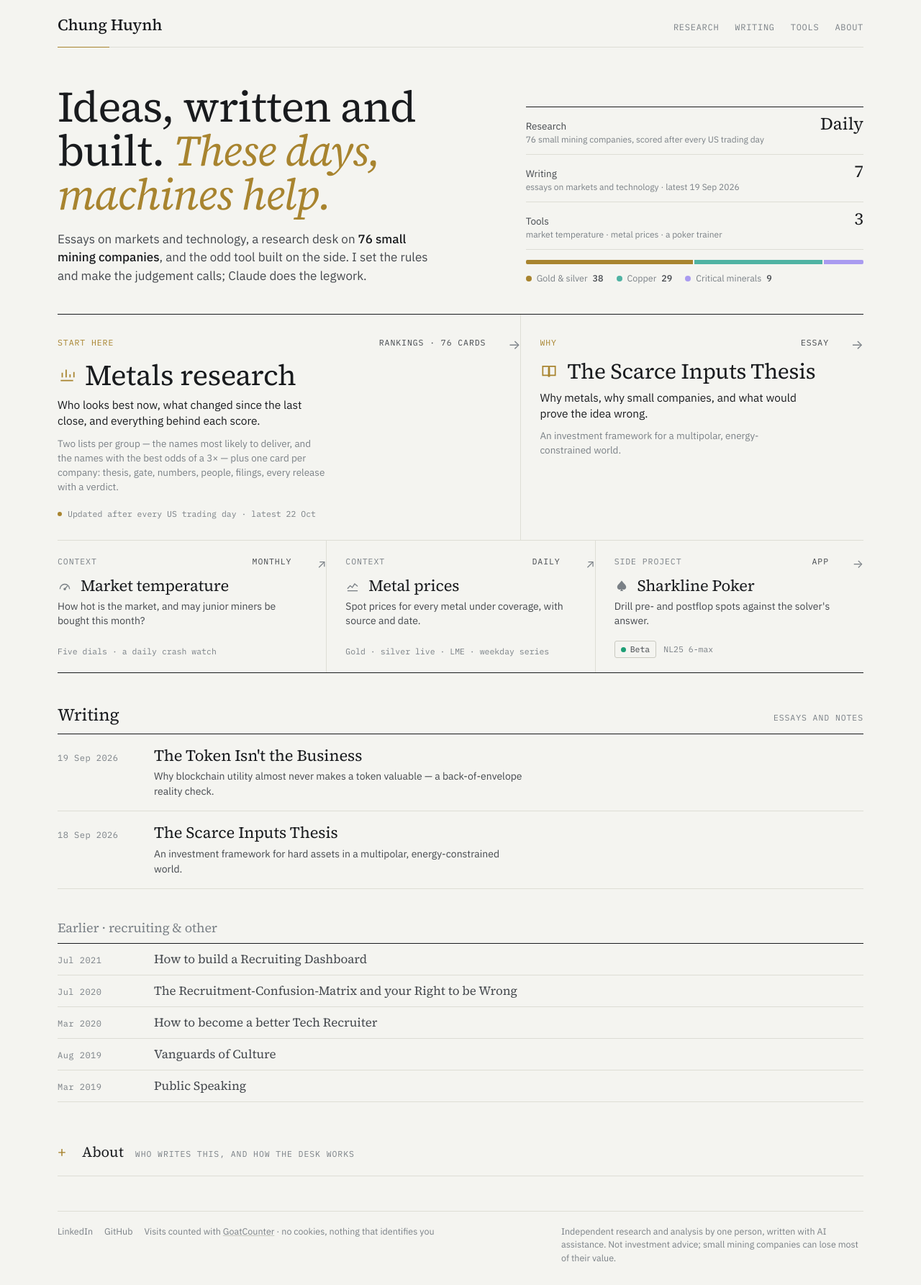
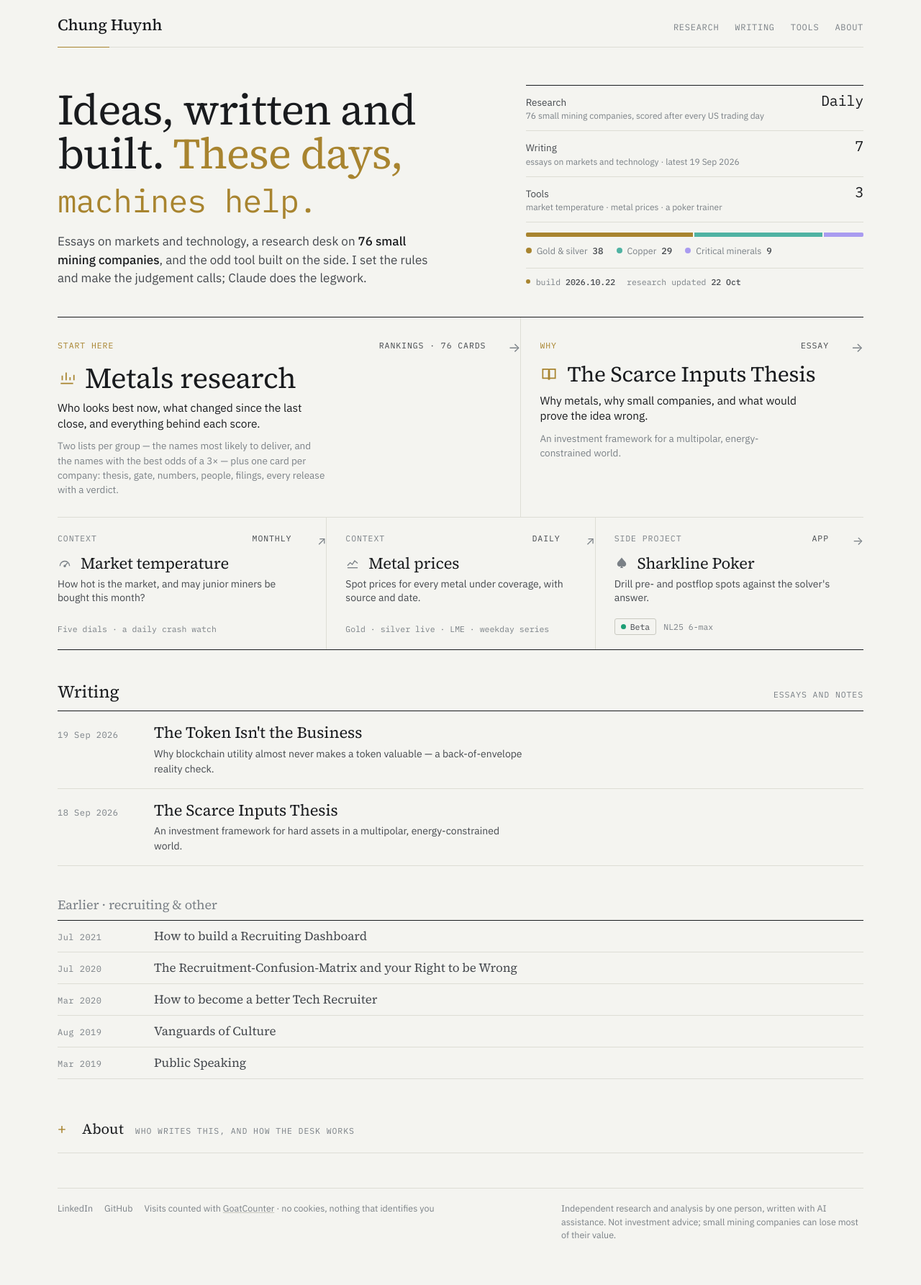
Before and after one commit to Chungwin/chungwin.github.io, a Jekyll site: the page built from index.html, in a window 1280 px wide. Shown: the whole page at 72% size. Built offline with Jekyll 4.4.1, drawn with Linux system fonts in a browser that asks for light colours; after the commit the page ends 1753 px from its top, so only the background shows below that.

Commit message:
Rebrand draft: two voices (machine line in mono), build/updated line in the right column
Co-Authored-By: Claude Opus 5.5 <noreply@anthropic.com>
Claude-Session: https://claude.ai/code/session_01Sc44kzVS9SuGufLDku6ZWX

```diff
--- a/_layouts/home.html
+++ b/_layouts/home.html
@@ -7,7 +7,7 @@ layout: default
 
 <section class="hero">
   <div>
-    <h1>Ideas, written and built. <span class="mach">These days, <span id="machine">machines help.</span><span class="taphint" id="taphint" aria-hidden="true">⇥ tab</span><span class="caret" id="caret" aria-hidden="true">▏</span></span></h1>
+    <h1>Ideas, written and built. <span class="mach">These days, <span id="machine">machines help.</span><span class="taphint" id="taphint" aria-hidden="true">⇥ tab</span><span class="caret" id="caret" aria-hidden="true">▍</span></span></h1>
     <p class="lede">Essays on markets and technology, a research desk on <b>{% if eq.companies %}{{ eq.companies }} {% endif %}small mining companies</b>, and the odd tool built on the side. I set the rules and make the judgement calls; Claude does the legwork.</p>
   </div>
   <div class="ledger" aria-label="What's here">
@@ -18,6 +18,7 @@ layout: default
     <div class="strata" aria-hidden="true"><i style="background:var(--gold);flex:{{ eq.pm }}"></i><i style="background:var(--copper);flex:{{ eq.cu }}"></i><i style="background:var(--violet);flex:{{ eq.cm }}"></i></div>
     <div class="legend"><span><i style="background:var(--gold)"></i>Gold &amp; silver <b>{{ eq.pm }}</b></span><span><i style="background:var(--copper)"></i>Copper <b>{{ eq.cu }}</b></span><span><i style="background:var(--violet)"></i>Critical minerals <b>{{ eq.cm }}</b></span></div>
     {% endif %}
+    <p class="build"><i aria-hidden="true"></i><span>build <b>{{ site.time | date: "%Y.%m.%d" }}</b></span>{% if eq.latest_short %}<span>research updated <b>{{ eq.latest_short }}</b></span>{% endif %}</p>
   </div>
 </section>
 
@@ -27,7 +28,6 @@ layout: default
     <div class="nm"><svg viewBox="0 0 24 24" fill="none" stroke="currentColor" stroke-width="1.6" aria-hidden="true"><path d="M4 19h16M6 15V9M11 15V5M16 15v-4M21 15v-7"/></svg><h2>Metals research</h2></div>
     <p class="what">Who looks best now, what changed since the last close, and everything behind each score.</p>
     <p class="desc">Two lists per group — the names most likely to deliver, and the names with the best odds of a 3× — plus one card per company: thesis, gate, numbers, people, filings, every release with a verdict.</p>
-    <span class="note">Updated after every US trading day{% if eq.latest_short %} · latest {{ eq.latest_short }}{% endif %}</span>
     <span class="go" aria-hidden="true">→</span>
   </a>
   <a class="door" href="{{ '/scarce-inputs-thesis/' | relative_url }}" data-goatcounter-click="home/thesis" data-goatcounter-title="Home: thesis">
--- a/assets/css/main.css
+++ b/assets/css/main.css
@@ -49,19 +49,21 @@ a:focus-visible{ outline:2px solid var(--gold); outline-offset:3px; border-radiu
 /* ── hero ─────────────────────────────────────────────── */
 .hero{ display:grid; grid-template-columns:minmax(0,1.25fr) minmax(0,1fr); gap:40px 64px; padding:52px 0 40px; align-items:end; }
 .hero h1{ font-family:var(--display); font-weight:400; font-size:clamp(38px,5.2vw,60px); line-height:1.02; letter-spacing:-.015em; margin:0; text-wrap:balance; }
-.mach{ font-style:italic; color:var(--gold); position:relative; }
+.mach{ color:var(--gold); position:relative; }
+/* two voices: the human line in serif, the machine line in mono, as on the original site */
+.mach #machine{ font-family:var(--mono); font-weight:400; font-size:.74em; letter-spacing:-.02em; }
 .anim #machine{ opacity:.45; }
 .anim #machine.accepted{ opacity:1; transition:opacity .12s ease; }
 .taphint{ position:absolute; font-family:var(--mono); font-style:normal; font-size:.26em; letter-spacing:.06em; color:var(--mute); border:1px solid var(--line2); border-radius:4px; padding:.15em .45em; margin-left:.5em; margin-top:.6em; white-space:nowrap; opacity:0; transition:opacity .2s ease; }
 .anim .taphint.show{ opacity:1; }
-.caret{ display:inline-block; width:.4ch; font-style:normal; color:var(--gold); opacity:0; margin-left:.02em; }
+.caret{ display:inline-block; font-family:var(--mono); font-size:.74em; color:var(--gold); opacity:0; margin-left:.05em; }
 .caret.on{ opacity:1; animation:blink 1.1s step-end infinite; }
 @keyframes blink{ 50%{ opacity:0; } }
 .lede{ margin:18px 0 0; font-size:17px; color:var(--ink2); max-width:52ch; }
 .lede b{ color:var(--ink); font-weight:500; }
 .ledger{ border-top:1px solid var(--rule); font-variant-numeric:tabular-nums; }
 .ledger .row{ display:grid; grid-template-columns:1fr auto; gap:12px; align-items:baseline; padding:11px 0; border-bottom:1px solid var(--line); }
-.ledger .v{ font-family:var(--display); font-size:24px; line-height:1; color:var(--ink); }
+.ledger .v{ font-family:var(--mono); font-size:20px; line-height:1; letter-spacing:-.01em; color:var(--ink); }
 .ledger .lab{ font-size:13.5px; color:var(--ink2); }
 .ledger .lab span{ display:block; font-size:12px; color:var(--mute); }
 .strata{ display:flex; height:6px; margin-top:14px; border-radius:2px; overflow:hidden; gap:2px; }
@@ -70,6 +72,10 @@ a:focus-visible{ outline:2px solid var(--gold); outline-offset:3px; border-radiu
 .legend span{ display:inline-flex; align-items:center; gap:7px; }
 .legend i{ width:8px; height:8px; border-radius:50%; }
 .legend b{ color:var(--ink2); font-weight:500; }
+/* build line: when the site was last built and the research last updated (machine voice, so mono) */
+.build{ display:flex; flex-wrap:wrap; align-items:center; gap:4px 16px; margin:14px 0 0; padding-top:10px; border-top:1px solid var(--line); font-family:var(--mono); font-size:11.5px; color:var(--mute); }
+.build b{ color:var(--ink2); font-weight:500; }
+.build i{ width:6px; height:6px; border-radius:50%; background:var(--gold); margin-right:-8px; }
 @media (max-width:820px){ .hero{ grid-template-columns:1fr; gap:28px; padding:36px 0 28px; } }
 
 /* ── doors (primary) and tools (secondary) ────────────── */
@@ -86,8 +92,6 @@ a:focus-visible{ outline:2px solid var(--gold); outline-offset:3px; border-radiu
 .doors .door:first-child h2{ font-size:40px; }
 .what{ margin:0; font-size:15.5px; color:var(--ink); line-height:1.4; max-width:40ch; }
 .desc{ margin:0; color:var(--mute); font-size:13.5px; line-height:1.5; max-width:46ch; }
-.door .note{ margin-top:auto; padding-top:8px; font-family:var(--mono); font-size:11.5px; color:var(--mute); }
-.door .note::before{ content:""; display:inline-block; width:6px; height:6px; border-radius:50%; background:var(--gold); margin:0 8px 1px 0; }
 .go{ position:absolute; right:0; top:28px; font-size:18px; color:var(--mute); transition:color .15s, transform .15s; }
 .door:hover .go, .tool:hover .go{ color:var(--gold); transform:translate(2px,-2px); }
 .door:hover h2, .tool:hover h2{ text-decoration:underline; text-decoration-color:var(--line2); text-underline-offset:6px; text-decoration-thickness:1px; }
```
